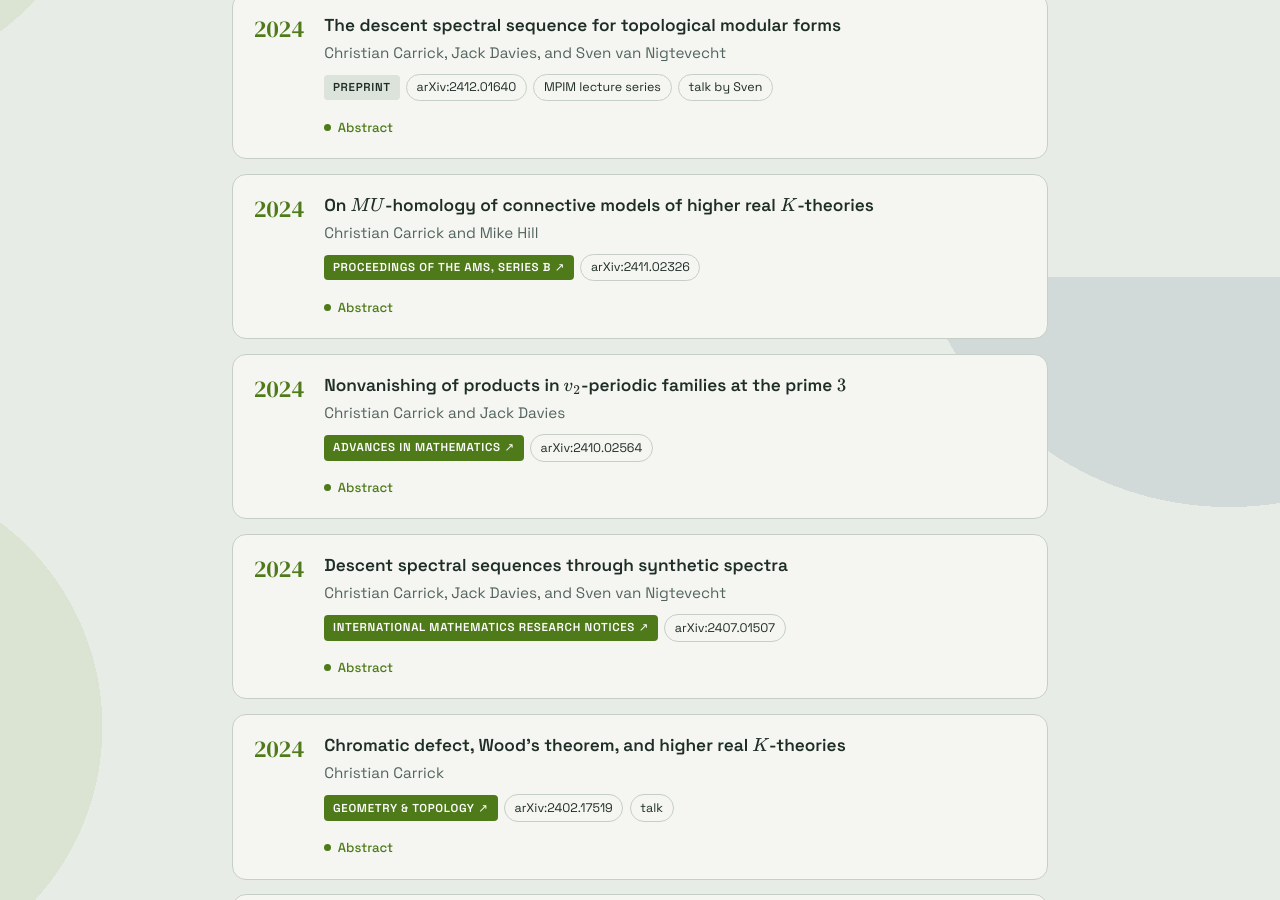
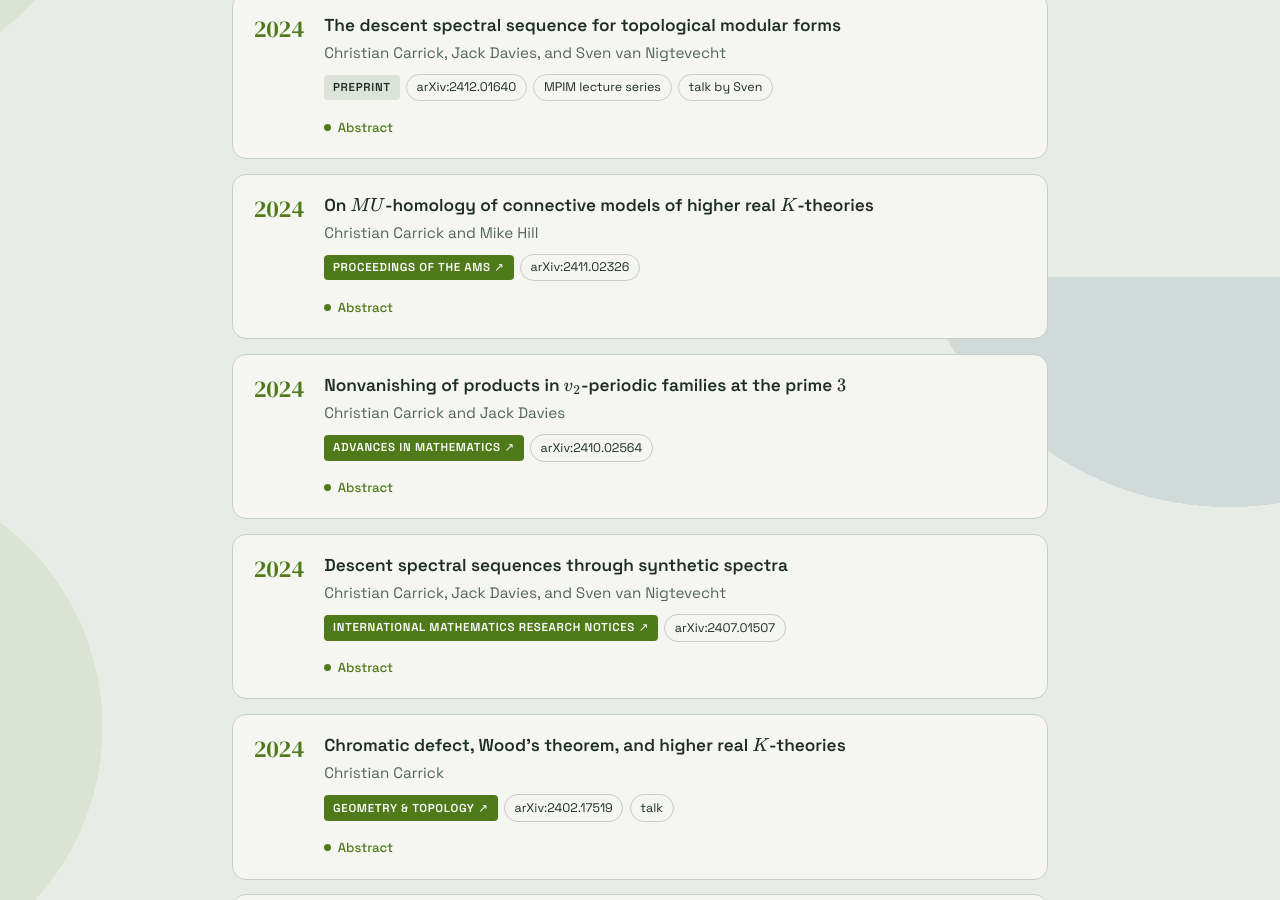
Before and after one commit to carrickchristian/carrickchristian.github.io, a Jekyll site: the page built from index.html, in a window 1280 px wide and 900 px high, scrolled down 1523 px. Built offline with Jekyll 4.4.1, drawn with Linux system fonts in a browser that asks for light colours; the list of posts is cut into pages by our own code.

Commit message:
MU-homology paper: journal name

```diff
--- a/_data/publications.yml
+++ b/_data/publications.yml
@@ -53,7 +53,7 @@
   authors: "Christian Carrick and Mike Hill"
   year: 2024
   arxiv: "2411.02326"
-  journal: "Proceedings of the AMS, Series B"
+  journal: "Proceedings of the AMS"
   doi: "10.1090/bproc/265"
   abstract: >-
     We use the slice filtration to study the $MU$-homology of the fixed points of connective models of Lubin–Tate theory studied by Hill–Hopkins–Ravenel and Beaudry–Hill–Shi–Zeng. We show that, unlike their periodic counterparts $EO_n$, the $MU$ homology of $BP^{((G))}\langle m\rangle^G$ usually fails to be even and torsion free. This can only happen when the height $n=m|G|/2$ is less than $3$, and in the edge case $n=2$, we show that this holds for $tmf_0(3)$ but not for $tmf_0(5)$, and we give a complete computation of the $MU_*MU$-comodule algebra $MU_*tmf_0(3)$.
```
